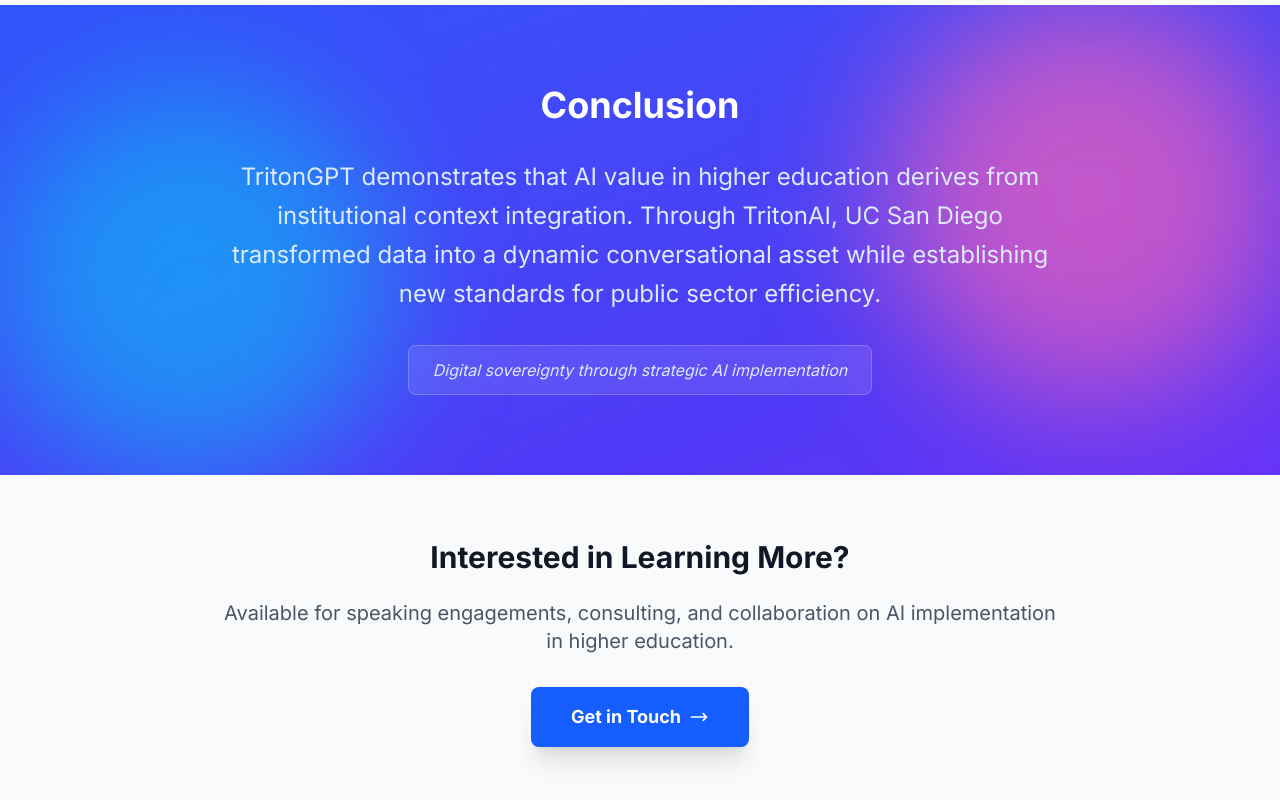
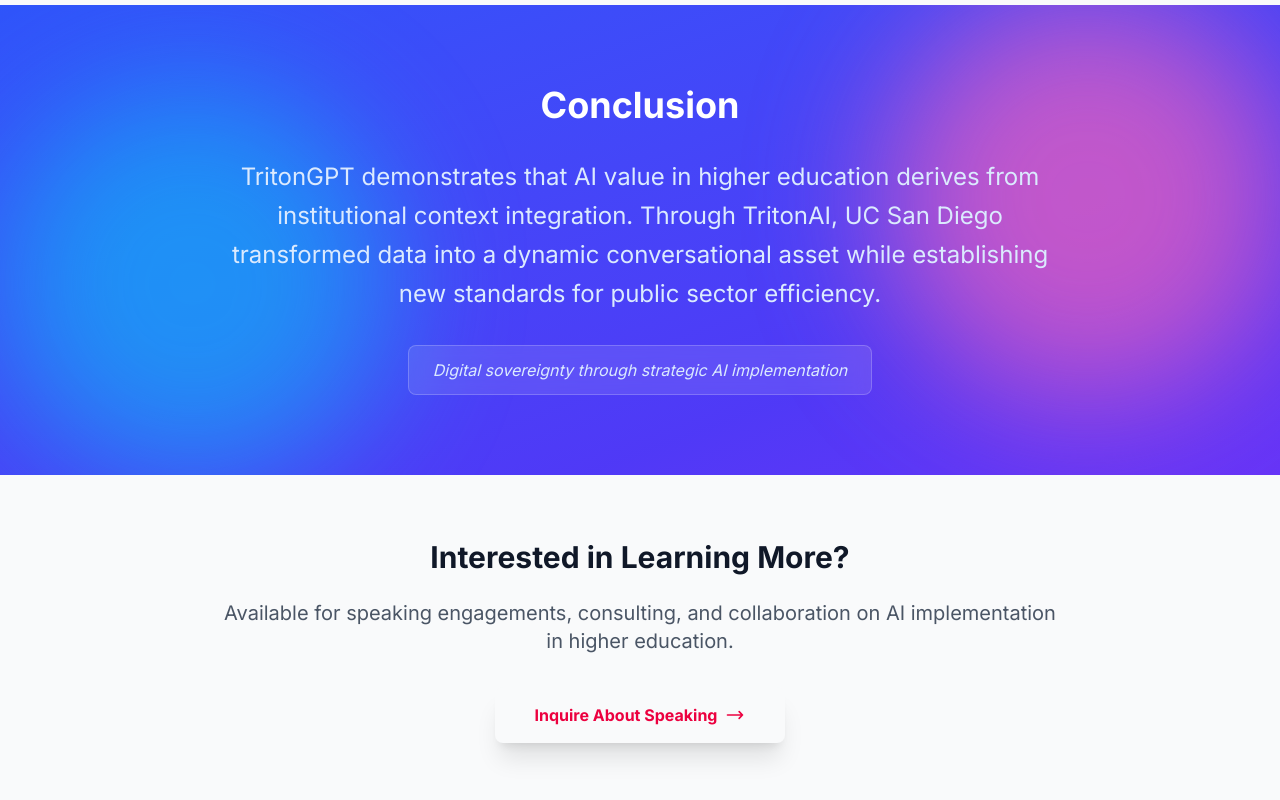
Before and after one commit to bpollak/brettpollak-website, a Next.js app: page /tritongpt in a window 1280 px wide. Shown: the part 11076-11876 px from the top of the page. Built offline with nearby package versions, Linux system fonts and the light colour scheme.

Commit message:
Improve accessibility: semantic headings, aria-live regions, and focus styles

```diff
--- a/app/media/page.tsx
+++ b/app/media/page.tsx
@@ -99,7 +99,7 @@
                   <div className="relative z-10">
                     <div className="absolute -inset-4 bg-gradient-to-r from-rose-600 to-purple-600 rounded-full opacity-20 blur-xl"></div>
                     <div className="relative bg-gradient-to-r from-rose-600 to-purple-600 text-white px-8 py-4 rounded-full shadow-xl">
-                      <div className="text-4xl font-bold">{year}</div>
+                      <h2 className="text-4xl font-bold">{year}</h2>
                       <div className="text-sm opacity-90">{itemsByYear[Number(year)].length} publication{itemsByYear[Number(year)].length !== 1 ? 's' : ''}</div>
                     </div>
                   </div>
@@ -187,7 +187,7 @@
             </p>
             <a
               href="/contact"
-              className="inline-flex items-center gap-2 bg-gray-50 text-rose-600 px-10 py-4 font-bold hover:bg-gray-100 transition-all shadow-xl hover:shadow-2xl rounded-lg group"
+              className="inline-flex items-center gap-2 bg-gray-50 text-rose-600 px-10 py-4 font-bold hover:bg-gray-100 transition-all shadow-xl hover:shadow-2xl rounded-lg group focus:outline-none focus:ring-2 focus:ring-offset-2 focus:ring-rose-600"
             >
               Inquire About Speaking
               <svg className="w-5 h-5 group-hover:translate-x-1 transition-transform" fill="none" stroke="currentColor" viewBox="0 0 24 24">
--- a/app/page.tsx
+++ b/app/page.tsx
@@ -79,7 +79,7 @@
             </p>
             <Link
               href="/contact"
-              className="inline-flex items-center gap-3 bg-gradient-to-r from-blue-600 to-indigo-600 text-white px-12 py-5 text-lg font-bold rounded-xl hover:from-blue-700 hover:to-indigo-700 transition-all duration-300 shadow-xl hover:shadow-2xl transform hover:-translate-y-0.5 group"
+              className="inline-flex items-center gap-3 bg-gradient-to-r from-blue-600 to-indigo-600 text-white px-12 py-5 text-lg font-bold rounded-xl hover:from-blue-700 hover:to-indigo-700 transition-all duration-300 shadow-xl hover:shadow-2xl transform hover:-translate-y-0.5 group focus:outline-none focus:ring-2 focus:ring-offset-2 focus:ring-blue-600"
             >
               Get in Touch
               <svg className="w-6 h-6 group-hover:translate-x-1 transition-transform" fill="none" stroke="currentColor" viewBox="0 0 24 24" strokeWidth={2.5}>
@@ -343,7 +343,7 @@
           </p>
           <Link
             href="/contact"
-            className="inline-flex items-center gap-3 bg-gray-50 text-gray-900 px-16 py-7 text-xl font-bold hover:bg-gradient-to-r hover:from-yellow-300 hover:to-pink-300 transition-all duration-300 shadow-2xl hover:shadow-[0_20px_60px_rgba(255,255,255,0.4)] group rounded-2xl transform hover:scale-105 border-4 border-white/20"
+            className="inline-flex items-center gap-3 bg-gray-50 text-gray-900 px-16 py-7 text-xl font-bold hover:bg-gradient-to-r hover:from-yellow-300 hover:to-pink-300 transition-all duration-300 shadow-2xl hover:shadow-[0_20px_60px_rgba(255,255,255,0.4)] group rounded-2xl transform hover:scale-105 border-4 border-white/20 focus:outline-none focus:ring-2 focus:ring-offset-2 focus:ring-white"
           >
             Contact Me
             <svg className="w-6 h-6 group-hover:translate-x-1 transition-transform" fill="none" stroke="currentColor" viewBox="0 0 24 24" strokeWidth={2.5}>
--- a/app/tritongpt/TritonGPTContent.tsx
+++ b/app/tritongpt/TritonGPTContent.tsx
@@ -856,11 +856,11 @@
           <p className="text-xl text-gray-600 mb-8">
             Available for speaking engagements, consulting, and collaboration on AI implementation in higher education.
           </p>
-          <a
-            href="/contact"
-            className="inline-flex items-center gap-2 bg-blue-600 text-white px-10 py-4 text-lg font-bold hover:bg-blue-700 transition-all shadow-xl hover:shadow-2xl rounded-lg group hover:-translate-y-1 transform"
-          >
-            Get in Touch
+            <a
+              href="/contact"
+              className="inline-flex items-center gap-2 bg-gray-50 text-rose-600 px-10 py-4 font-bold hover:bg-gray-100 transition-all shadow-xl hover:shadow-2xl rounded-lg group focus:outline-none focus:ring-2 focus:ring-offset-2 focus:ring-rose-600"
+            >
+              Inquire About Speaking
             <svg className="w-5 h-5 group-hover:translate-x-1 transition-transform" fill="none" stroke="currentColor" viewBox="0 0 24 24">
               <path strokeLinecap="round" strokeLinejoin="round" strokeWidth={2} d="M17 8l4 4m0 0l-4 4m4-4H3" />
             </svg>
--- a/components/ContactForm.tsx
+++ b/components/ContactForm.tsx
@@ -79,13 +79,13 @@
       </div>
 
       {status === 'success' && (
-        <div className="mb-6 p-4 bg-green-50 border border-green-200 rounded-lg">
+        <div className="mb-6 p-4 bg-green-50 border border-green-200 rounded-lg" role="alert" aria-live="polite">
           <p className="text-green-800 font-medium">Thank you for your message! I&apos;ll get back to you soon.</p>
         </div>
       )}
 
       {status === 'error' && (
-        <div className="mb-6 p-4 bg-red-50 border border-red-200 rounded-lg">
+        <div className="mb-6 p-4 bg-red-50 border border-red-200 rounded-lg" role="alert" aria-live="assertive">
           <p className="text-red-800 font-medium">{errorMessage}</p>
         </div>
       )}
```
